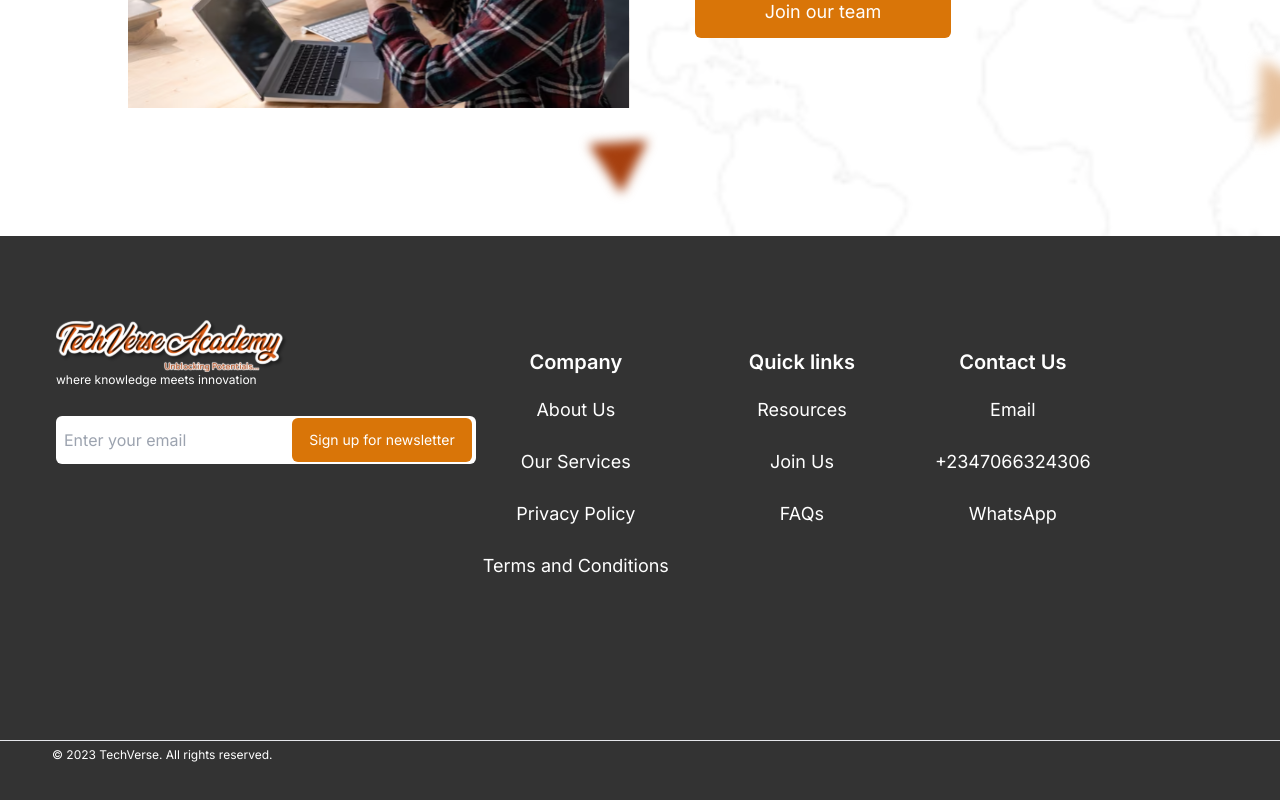
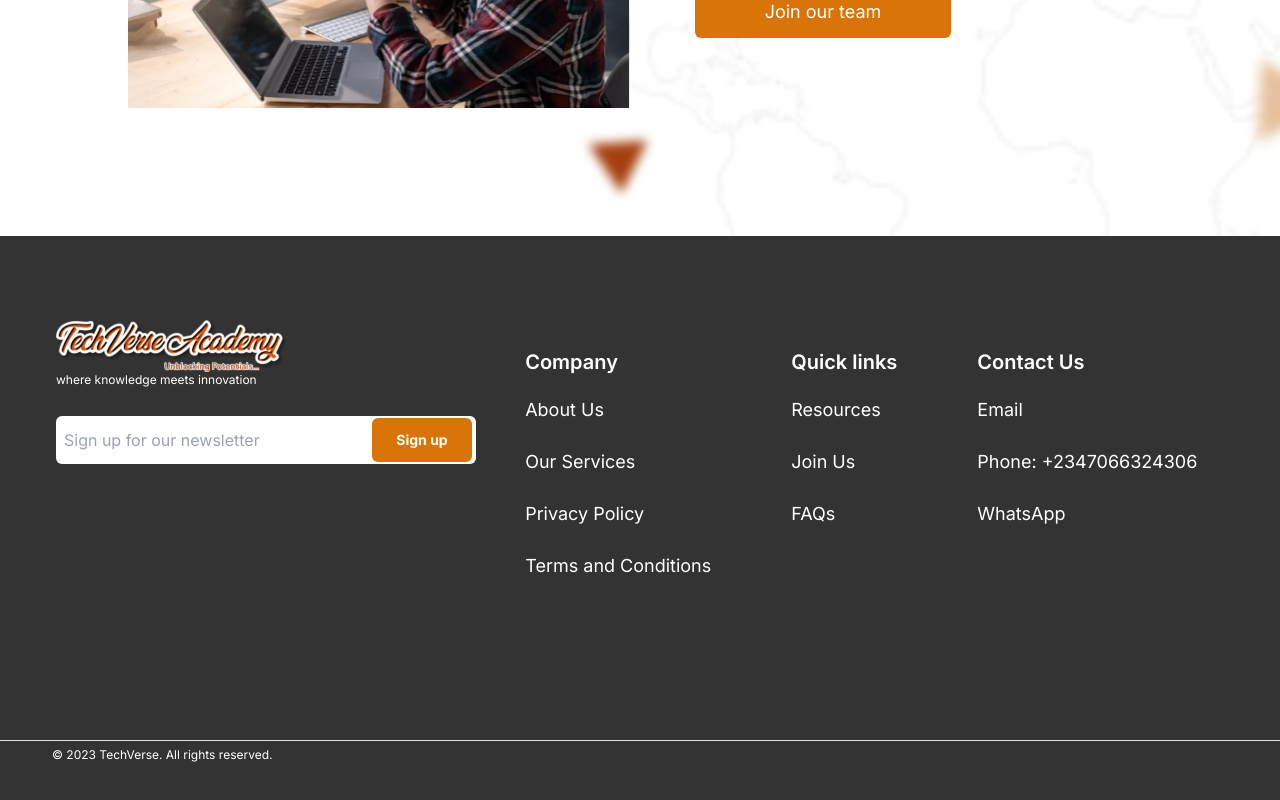
Before and after one commit to brytebee/____10nth_Mnoht___, a Next.js app: page / in a window 1280 px wide. Shown: the part 4292-5092 px from the top of the page. Built offline with nearby package versions, Linux system fonts and the light colour scheme.

Commit message:
feat(app): Update newsletter form and footer link pos

```diff
--- a/src/components/footer/Footer.tsx
+++ b/src/components/footer/Footer.tsx
@@ -28,14 +28,14 @@ const Footer = () => {
     {
       title: "Contact Us", links: [
         { name: "Email", path: "mailto:techverseacademy23@gmail.com" },
-        { name: "+2347066324306", path: "#" },
+        { name: "Phone", path: "#" },
         { name: "WhatsApp", path: "https://wa.me/2347066324306" },
       ]
     },
   ]
   return (
     <footer className="pt-[32px] bg-body w-full md:pt-20 relative">
-      <section className="px-5 md:flex justify-between md:pb-32 md:w-full md:mx-auto md:px-3 lg:px-4 lg:w-10/12 lg:mx-0 lg:ml-10">
+      <section className="px-5 md:flex justify-between md:pb-32 md:w-full md:mx-auto md:px-3 lg:px-4 lg:w-11/12 lg:mx-0 lg:ml-10">
         <section className="flex flex-col gap-10">
           <div className="relative">
             <Image src={TechverseLogo} alt="Techverse Logo" className="w-[150px] h-[60px] md:w-[233px]" />
@@ -45,8 +45,8 @@ const Footer = () => {
           <div className="flex flex-col gap-[3px] w-full rounded-md relative md:w-[280px] lg:w-[420px]">
             <h4 className="text-white text-[14px] leading-5 font-medium lg:hidden">Sign up for our newsletter</h4>
             <div>
-              <input type="email" name="email" placeholder="Enter your email" className="w-full py-3 px-2 md:pl-1 lg:px-2 rounded-md" />
-              <button type="button" className="bg-primary text-white text-sm w-[111px] md:w-[100px] py-3 px-3 md:px-1 lg:px-1 lg:w-[180px] rounded-md shadow-[0px 7px 52px 0px] absolute right-1 bottom-0.5">{isMobile ? 'Sign up for newsletter' : 'Sign up'}</button>
+              <input type="email" name="email" placeholder="Sign up for our newsletter" className="w-full py-3 px-2 md:pl-1 lg:px-2 rounded-md" />
+              <button type="button" className="bg-primary text-white text-sm w-[111px] md:w-[100px] py-3 px-3 md:px-1 lg:px-1 lg:w-[100px] rounded-md shadow-[0px 7px 52px 0px] absolute right-1 bottom-0.5 font-bold">{isMobile ? 'Sign up' : 'Sign up'}</button>
             </div>
           </div>
         </section>
--- a/src/components/footer/Links.tsx
+++ b/src/components/footer/Links.tsx
@@ -12,13 +12,13 @@ type Props = {
 
 export default function Links({ data, heading }: Props) {
   return (
-    <div className="flex flex-col gap-5 md:items-center">
+    <div className="flex flex-col gap-5 md:items-start">
       <h4 className="text-[20px] text-white font-semibold leading-6 md:text-lg lg:text-xl">{heading}</h4>
-      <ul className='flex flex-col gap-1 md:items-center md:gap-6'>
+      <ul className='flex flex-col gap-1 md:items-start md:gap-6'>
         {data.map(({ name, path }, index) => (
           <li key={index}>
             <Link href={path} target={name === 'WhatsApp' ? '_blank' : undefined} className="block py-3 pr-4 leading-5 rounded text-white md:text-body md:text-base lg:text-lg hover:pl-2 hover:bg-gray-100 hover:text-primary md:hover:bg-transparent md:p-0 md:text-white md:hover:pl-0" aria-current={path === path ? 'page' : undefined}>
-              {name}
+              {name === 'Phone' ? `${name}: +2347066324306` : name}
             </Link>
           </li>
         ))}
```
